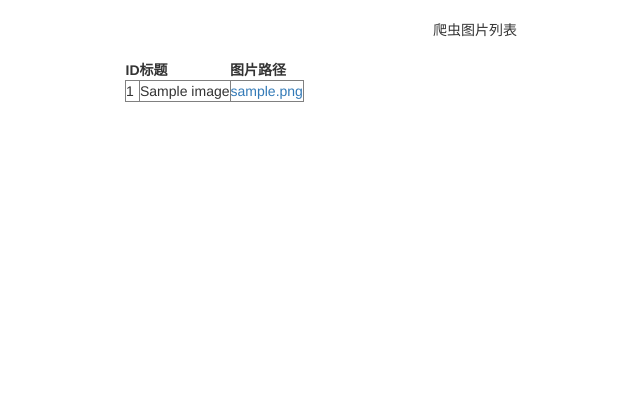
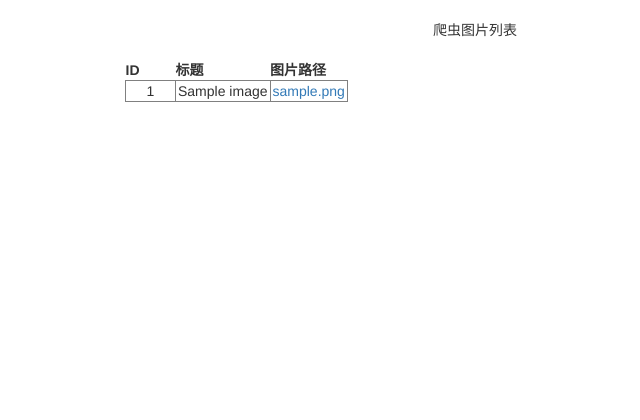
Before and after one commit to HelloMrShu/scrapy_bp, a Flask app: page /image/index in a window 1280 px wide. Shown: the top 420 px of the page, without its empty margins (165-805 px from the left). Run offline with Flask 2, Linux system fonts and the light colour scheme; tables that the repository leaves empty hold one stand-in row (values such as "Sample post"); some libraries are stand-ins or nearby versions.

Commit message:
feat: 展示优化

```diff
--- a/flask/app/main/views.py
+++ b/flask/app/main/views.py
@@ -13,9 +13,9 @@ def index():
 @main.route('/image/index', methods=['GET'])
 def image_index():
     page = int(request.args.get('page') or 1)
-    perpage = int(request.args.get('perpage') or 15)
+    per_page = int(request.args.get('perpage') or 15)
 
-    paginate = Image.query.paginate(page, perpage, error_out=False)
+    paginate = Image.query.paginate(page, per_page, error_out=False)
     image_list = paginate.items
     return render_template('image.html', images=image_list, paginate=paginate)
 
--- a/flask/app/templates/image.html
+++ b/flask/app/templates/image.html
@@ -12,9 +12,9 @@
 			{% for image in images %}
 
 		        <tr>
-		        	<td>{{ image.id}}</td>
-		            <td>{{ image.title}}</td>
-		            <td><a href= '{{ image.img_url}}'>{{image.img_url}}</a></td>
+		        	<td style="width:50px; text-align:center;">{{ image.id}}</td>
+		            <td style="padding:0px 2px;">{{ image.title}}</td>
+		            <td style="padding:0px 2px;"><a href= '{{ image.img_url}}'>{{image.img_url}}</a></td>
 		        </tr>
 		     {% endfor %}
 
```
